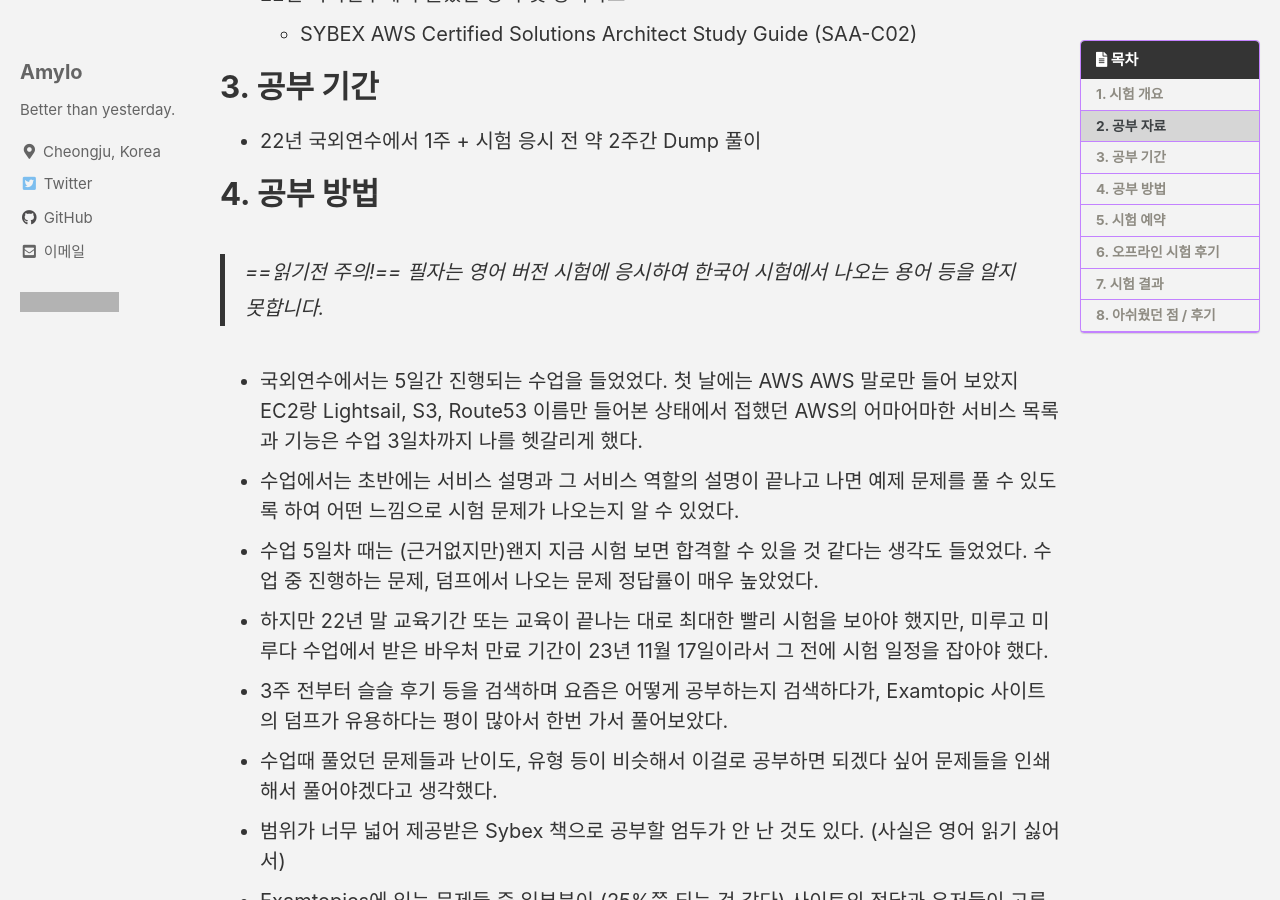
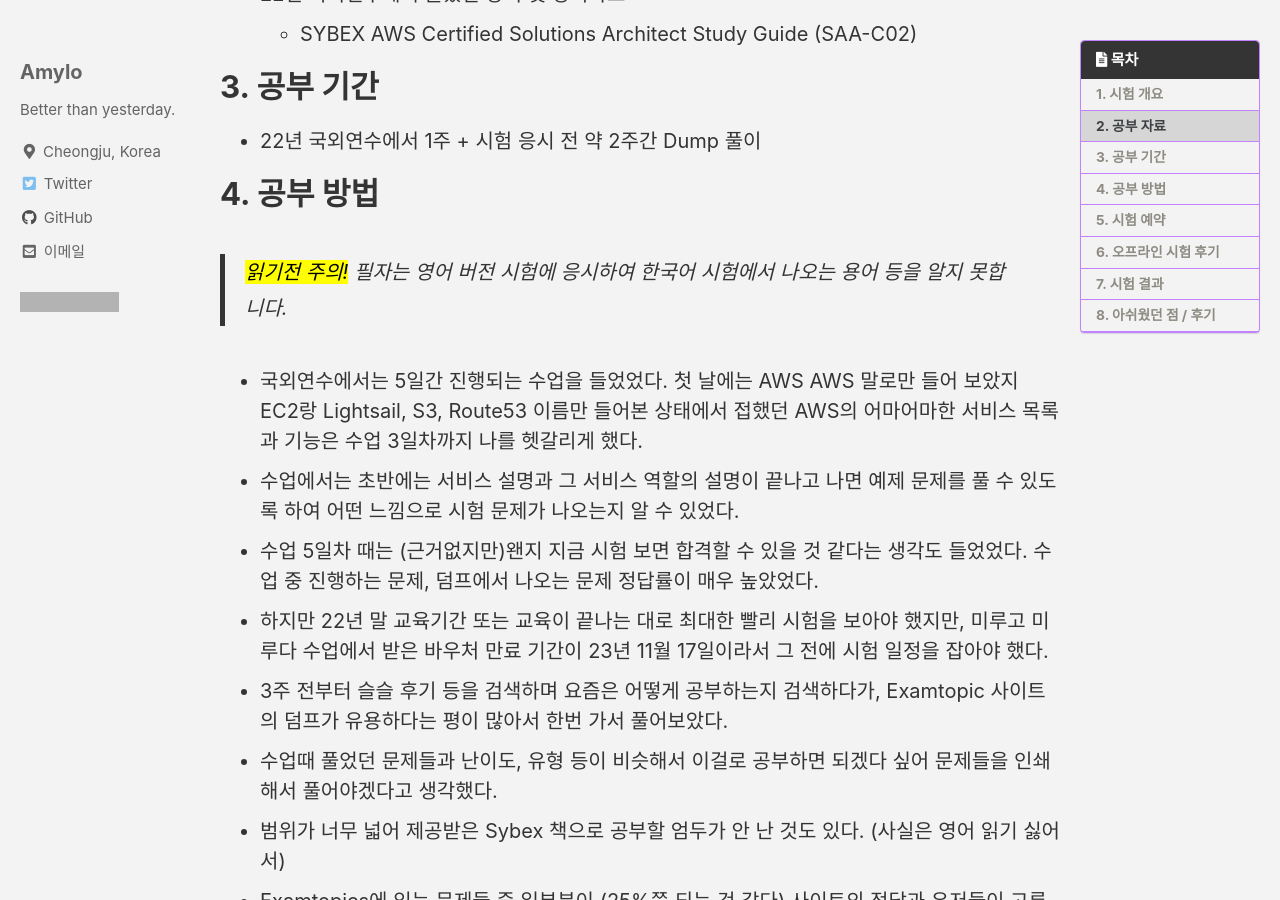
Before and after one commit to Amylo-jh/Amylo-blog, a Jekyll site: the page built from _posts/2023-11-21-SAA-C03_review.md, in a window 1280 px wide and 900 px high, scrolled down 1178 px. Built offline with Jekyll 4.4.1, drawn with Linux system fonts in a browser that asks for light colours; cached includes are drawn as plain includes; comment, search, counter and statistics services are not loaded; grey boxes are pictures that could not be loaded.

Commit message:
fix highlight

```diff
--- a/_posts/2023-11-21-SAA-C03_review.md
+++ b/_posts/2023-11-21-SAA-C03_review.md
@@ -40,7 +40,7 @@ last_modified_at: 2023-11-21T00:00
 - 22년 국외연수에서 1주 + 시험 응시 전 약 2주간 Dump 풀이
 
 # 4. 공부 방법
-> ==읽기전 주의!==
+> <mark>읽기전 주의!</mark>
 > 필자는 영어 버전 시험에 응시하여 한국어 시험에서 나오는 용어 등을 알지 못합니다.
 
 - 국외연수에서는 5일간 진행되는 수업을 들었었다. 첫 날에는 AWS AWS 말로만 들어 보았지 EC2랑 Lightsail, S3, Route53 이름만 들어본 상태에서 접했던 AWS의 어마어마한 서비스 목록과 기능은 수업 3일차까지 나를 헷갈리게 했다.
```
